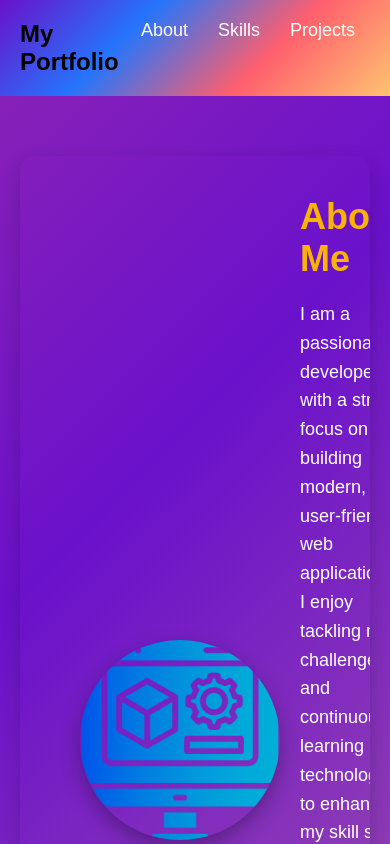
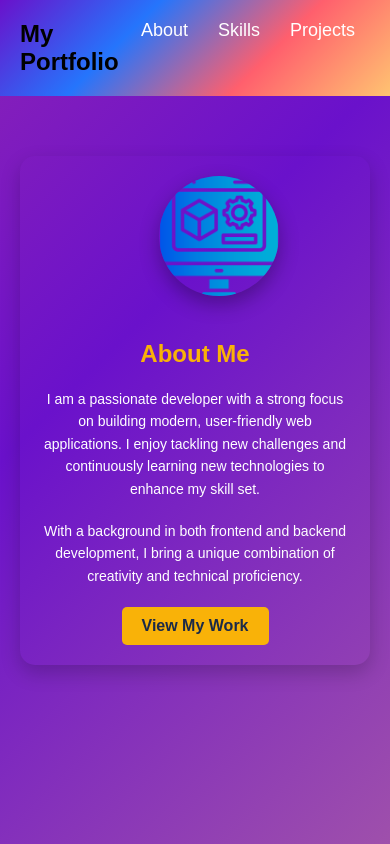
Before and after one commit to hosthabib/MynewPortfolio, a React (Create React App) app: page / in a window 390 px wide. Shown: the top 844 px of the page. Built offline with nearby package versions, Linux system fonts and the light colour scheme.

Commit message:
Update About.css

```diff
--- a/src/styles/About.css
+++ b/src/styles/About.css
@@ -1,9 +1,9 @@
-/* src/styles/About.css */
 .about-section {
   padding: 60px 20px;
   display: flex;
   justify-content: center;
   align-items: center;
+  flex-direction: column; /* Column layout for smaller screens */
 }
 
 .about-container {
@@ -14,6 +14,7 @@
   box-shadow: 0 8px 20px rgba(0, 0, 0, 0.2);
   overflow: hidden;
   transition: transform 0.4s ease;
+  flex-direction: row; /* Row layout for desktop */
 }
 
 .about-container:hover {
@@ -23,6 +24,7 @@
 .about-image {
   flex: 1;
   padding: 20px;
+  text-align: center; /* Center the image on small screens */
 }
 
 .about-image img {
@@ -67,3 +69,43 @@
 .about-content .btn:hover {
   background-color: #ff5722;
 }
+
+/* Media Queries for Mobile Optimization */
+@media (max-width: 768px) {
+  .about-container {
+    flex-direction: column; /* Stack content vertically on tablets and smaller */
+  }
+
+  .about-content {
+    padding: 20px;
+    text-align: center; /* Center the text for smaller screens */
+  }
+
+  .about-content h2 {
+    font-size: 28px;
+  }
+
+  .about-content p {
+    font-size: 16px;
+  }
+
+  .about-image img {
+    width: 150px;
+    height: 150px;
+  }
+}
+
+@media (max-width: 480px) {
+  .about-content h2 {
+    font-size: 24px;
+  }
+
+  .about-content p {
+    font-size: 14px;
+  }
+
+  .about-image img {
+    width: 120px;
+    height: 120px;
+  }
+}
```
